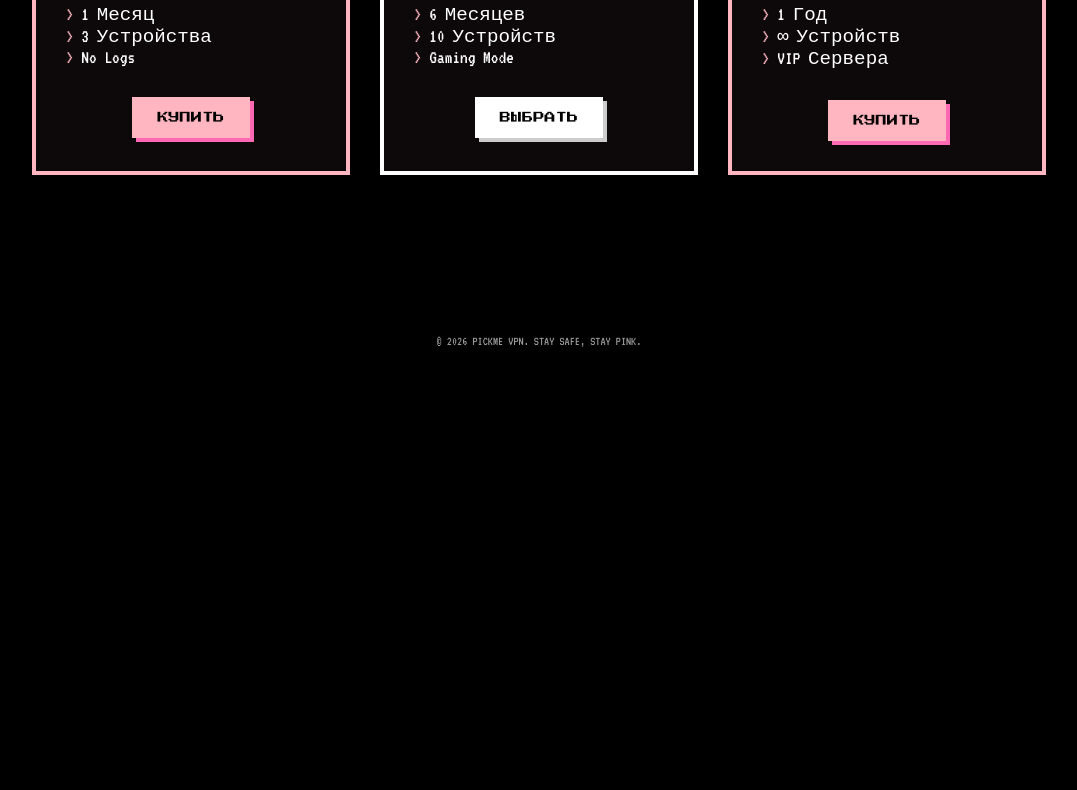
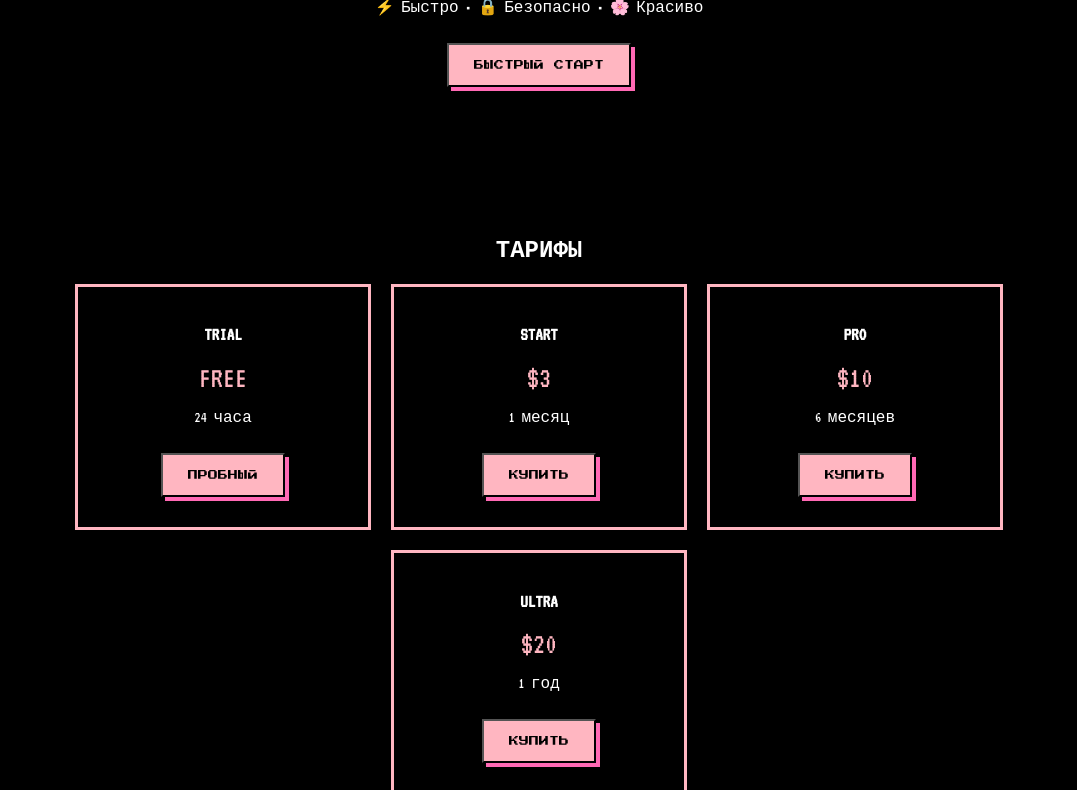
Before and after one commit to pickmevpn/pickme, a plain HTML site: page index.html in a window 1280 px wide. Shown: the part 423-1213 px from the top of the page, without its empty margins (101-1178 px from the left). Before the commit the page ends 811 px from the top, so only its background shows below. Drawn offline with Linux system fonts and the light colour scheme.

Commit message:
Add files via upload

```diff
--- a/index.html
+++ b/index.html
@@ -4,179 +4,169 @@
     <meta charset="UTF-8">
     <meta name="viewport" content="width=device-width, initial-scale=1.0">
     <title>PickMe VPN | Secure & Kawaii</title>
+
     <link href="https://fonts.googleapis.com/css2?family=Press+Start+2P&family=VT323&display=swap" rel="stylesheet">
+
     <style>
         :root {
-            --bg-color: #000000;
-            --primary-pink: #FFB6C1;
-            --dark-pink: #FF69B4;
-            --text-white: #FFFFFF;
+            --bg-color: #000;
+            --pink: #FFB6C1;
+            --dark: #FF69B4;
+            --white: #fff;
         }
 
         body {
-            background-color: var(--bg-color);
-            color: var(--text-white);
+            margin: 0;
             font-family: 'VT323', monospace;
-            margin: 0;
-            display: flex;
-            flex-direction: column;
-            align-items: center;
-            overflow-x: hidden;
+            background: var(--bg-color);
+            color: var(--white);
+            text-align: center;
         }
 
         header {
-            padding: 50px 20px;
-            text-align: center;
-        }
-
-        .logo {
-            image-rendering: pixelated;
-            max-width: 300px;
-            margin-bottom: 20px;
-            filter: drop-shadow(0 0 10px var(--primary-pink));
+            padding: 60px 20px;
         }
 
         h1 {
-            font-family: 'Press Start 2P', cursive;
-            font-size: 1.5rem;
-            color: var(--primary-pink);
-            text-shadow: 3px 3px 0px var(--dark-pink);
-            margin-bottom: 40px;
+            font-family: 'Press Start 2P';
+            color: var(--pink);
+            text-shadow: 3px 3px var(--dark);
         }
 
-        /* Секция тарифов */
-        .pricing {
+        .btn {
+            background: var(--pink);
+            color: black;
+            padding: 15px 25px;
+            text-decoration: none;
+            display: inline-block;
+            margin: 10px;
+            font-family: 'Press Start 2P';
+            font-size: 10px;
+            box-shadow: 4px 4px var(--dark);
+            cursor: pointer;
+        }
+
+        .btn:hover {
+            background: var(--dark);
+        }
+
+        .section {
+            padding: 60px 20px;
+        }
+
+        .cards {
             display: flex;
-            gap: 30px;
             flex-wrap: wrap;
             justify-content: center;
-            padding: 20px;
+            gap: 20px;
         }
 
         .card {
-            border: 4px solid var(--primary-pink);
-            background: rgba(255, 182, 193, 0.05);
-            padding: 30px;
+            border: 3px solid var(--pink);
+            padding: 20px;
             width: 250px;
-            text-align: center;
-            transition: transform 0.3s, box-shadow 0.3s;
-            position: relative;
-        }
-
-        .card:hover {
-            transform: translateY(-10px);
-            box-shadow: 0 0 20px var(--dark-pink);
-            background: rgba(255, 182, 193, 0.1);
-        }
-
-        .card h2 {
-            font-family: 'Press Start 2P', cursive;
-            font-size: 0.9rem;
-            margin-bottom: 20px;
         }
 
         .price {
-            font-size: 2.5rem;
-            color: var(--primary-pink);
-            margin-bottom: 20px;
-        }
-
-        .features {
-            list-style: none;
-            padding: 0;
-            margin-bottom: 30px;
-            text-align: left;
-            font-size: 1.2rem;
-        }
-
-        .features li::before {
-            content: "> ";
-            color: var(--primary-pink);
-        }
-
-        /* Кнопка покупки */
-        .btn-buy {
-            display: inline-block;
-            background: var(--primary-pink);
-            color: #000;
-            padding: 15px 25px;
-            text-decoration: none;
-            font-family: 'Press Start 2P', cursive;
-            font-size: 0.7rem;
-            border: none;
-            cursor: pointer;
-            box-shadow: 4px 4px 0px var(--dark-pink);
-        }
-
-        .btn-buy:active {
-            box-shadow: 0px 0px 0px;
-            transform: translate(4px, 4px);
+            font-size: 30px;
+            color: var(--pink);
         }
 
         footer {
-            margin-top: 100px;
             padding: 40px;
-            font-size: 0.8rem;
-            opacity: 0.6;
+            opacity: 0.5;
         }
-
-        /* Анимация плавающего котика */
-        @keyframes float {
-            0% { transform: translateY(0px); }
-            50% { transform: translateY(-15px); }
-            100% { transform: translateY(0px); }
-        }
-        .floating { animation: float 4s ease-in-out infinite; }
     </style>
 </head>
+
 <body>
 
 <header>
-        <div class="floating">
-            <img src="image_793d13.png" alt="PickMe Logo" class="logo">
-        </div>
     <h1>PICKME VPN</h1>
-        <p style="font-size: 1.5rem;">Приватность в стиле Pixel Art.</p>
+    <p>Приватность высшего качества</p>
+
+    <button class="btn" onclick="download()">СКАЧАТЬ VPN</button>
+    <button class="btn" onclick="scrollToPlans()">ТАРИФЫ</button>
 </header>
 
-    <section class="pricing">
+<section class="section">
+    <h2>Почему мы?</h2>
+    <p>⚡ Быстро • 🔒 Безопасно • 🌸 Красиво</p>
+
+    <button class="btn" onclick="download()">БЫСТРЫЙ СТАРТ</button>
+</section>
+
+<section class="section" id="plans">
+    <h2>ТАРИФЫ</h2>
+
+    <div class="cards">
+
         <div class="card">
-            <h2>START</h2>
-            <div class="price">$3</div>
-            <ul class="features">
-                <li>1 Месяц</li>
-                <li>3 Устройства</li>
-                <li>No Logs</li>
-            </ul>
-            <a href="#" class="btn-buy">КУПИТЬ</a>
-        </div>
-
-        <div class="card" style="border-color: #fff;">
-            <h2 style="color: #fff;">PRO</h2>
-            <div class="price" style="color: #fff;">$15</div>
-            <ul class="features">
-                <li>6 Месяцев</li>
-                <li>10 Устройств</li>
-                <li>Gaming Mode</li>
-            </ul>
-            <a href="#" class="btn-buy" style="background: #fff; box-shadow: 4px 4px 0px #ccc;">ВЫБРАТЬ</a>
+            <h3>TRIAL</h3>
+            <div class="price">FREE</div>
+            <p>24 часа</p>
+            <button class="btn" onclick="download()">ПРОБНЫЙ</button>
         </div>
 
         <div class="card">
-            <h2>ULTRA</h2>
-            <div class="price">$25</div>
-            <ul class="features">
-                <li>1 Год</li>
-                <li>∞ Устройств</li>
-                <li>VIP Сервера</li>
-            </ul>
-            <a href="#" class="btn-buy">КУПИТЬ</a>
+            <h3>START</h3>
+            <div class="price">$3</div>
+            <p>1 месяц</p>
+            <button class="btn" onclick="buy()">КУПИТЬ</button>
+        </div>
+
+        <div class="card">
+            <h3>PRO</h3>
+            <div class="price">$10</div>
+            <p>6 месяцев</p>
+            <button class="btn" onclick="buy()">КУПИТЬ</button>
+        </div>
+
+        <div class="card">
+            <h3>ULTRA</h3>
+            <div class="price">$20</div>
+            <p>1 год</p>
+            <button class="btn" onclick="buy()">КУПИТЬ</button>
+        </div>
+
     </div>
 </section>
 
+<section class="section">
+    <h2>Как это работает?</h2>
+    <p>1. Нажал скачать</p>
+    <p>2. Установил</p>
+    <p>3. Готово 🚀</p>
+
+    <button class="btn" onclick="download()">НАЧАТЬ</button>
+</section>
+
+<section class="section">
+    <h2>FAQ</h2>
+    <p><b>Это бесплатно?</b><br>Есть пробный период</p>
+    <p><b>Это безопасно?</b><br>Да</p>
+</section>
+
 <footer>
-        © 2026 PICKME VPN. STAY SAFE, STAY PINK.
+    © 2026 PICKME VPN
 </footer>
+
+<script>
+function download() {
+    alert("Скачивание началось... (заглушка)");
+
+    // можно заменить на реальный файл:
+    // window.location.href = "vpn-config.conf";
+}
+
+function buy() {
+    alert("Оплата пока не подключена 😅");
+}
+
+function scrollToPlans() {
+    document.getElementById("plans").scrollIntoView({ behavior: "smooth" });
+}
+</script>
 
 </body>
 </html>
```
Lines whose indentation alone changed are shown as unchanged.
